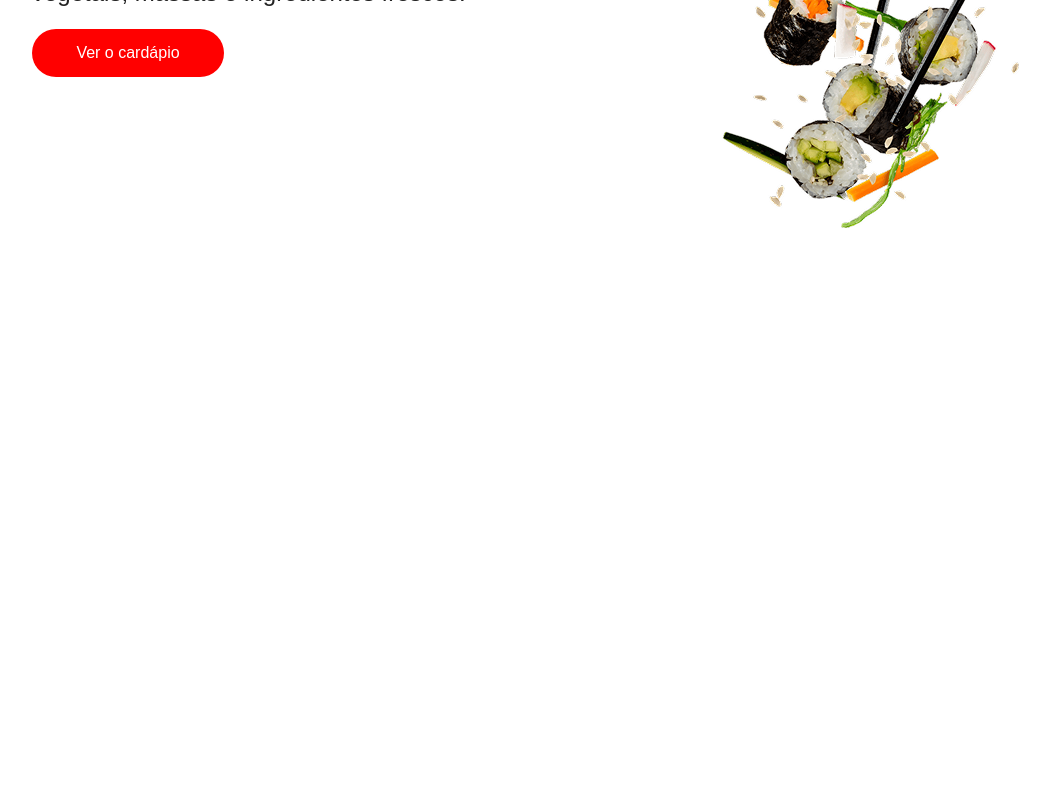
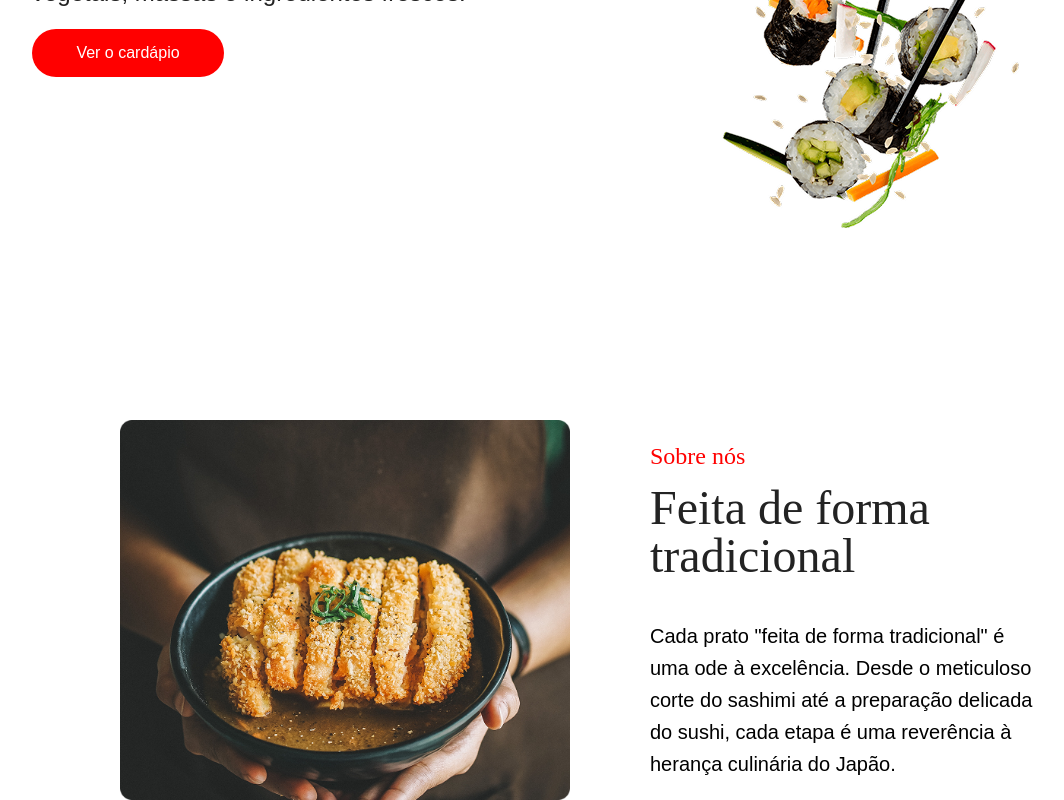
Before and after one commit to PabloAnjos/FoodPB, a React (Vite) app: page / in a window 1280 px wide. Shown: the part 443-1243 px from the top of the page, without its empty margins (63-1127 px from the left). Before the commit the page ends 800 px from the top, so only its background shows below. Built offline with nearby package versions, Linux system fonts and the light colour scheme.

Commit message:
Section sobre nos finalizada

```diff
--- a/src/App.css
+++ b/src/App.css
@@ -6,6 +6,9 @@
 @import url('https://fonts.googleapis.com/css2?family=Poppins:ital,wght@0,100;0,200;0,300;0,400;0,500;0,600;0,700;0,800;0,900;1,100;1,200;1,300;1,400;1,500;1,600;1,700;1,800;1,900&display=swap');
 @import url('https://fonts.googleapis.com/css2?family=Noto+Sans+JP:wght@100..900&display=swap');
 
+
+/* SETS TAILWIND CSS */
+
 @theme {
     --font-fondamento: "Fondamento", cursive;
     --font-Koh-Santepheap: "Koh Santepheap", serif;
@@ -13,4 +16,10 @@
     --font-Noto-Sans: "Noto Sans JP", sans-serif;
 
     --color-Cinza-Text: #232323;
+    --color-Red-Button: #FF0000;
 }
+
+
+html, body {
+  @apply overflow-x-hidden;
+}
--- a/src/App.jsx
+++ b/src/App.jsx
@@ -1,7 +1,7 @@
 import './App.css'
 import { Navbar } from './components/Navbar'
 import imgSushi from './assets/images/sushi.png'
-
+import imgSegurandoPrato from './assets/images/segurandoprato.png'
 
 function App() {
   return (
@@ -27,6 +27,23 @@ function App() {
                 </div>
       </section>
 
+      {/* SECTION SOBRE NÓS */}
+
+      <section className='flex justify-center items-center gap-20 mt-48'>
+              <div>
+                    <img src={imgSegurandoPrato} alt="Imagem de uma pessoa segurando prato" className='w-[450px]' />
+              </div>
+
+              <div className='w-96 flex flex-col'>
+                    <h1 className='text-Red-Button font-Koh-Santepheap font-normal text-2xl'>Sobre nós</h1>
+                    <h2 className='text-Cinza-Text font-Koh-Santepheap font-normal text-5xl mt-3'>Feita de forma tradicional</h2>
+                    <p className='font-Poppins font-normal text-[1.25rem] leading-[160%] mt-10'>
+                        Cada prato "feita de forma tradicional" é uma ode à excelência.
+                        Desde o meticuloso corte do sashimi até a preparação delicada do sushi,
+                        cada etapa é uma reverência à herança culinária do Japão.
+                    </p>
+              </div>
+      </section>
 
       </body>
     </>
```
Also changed, not shown: src/assets/images/segurandoprato.png (renamed from src/assets/images/img segurando prato.png).
